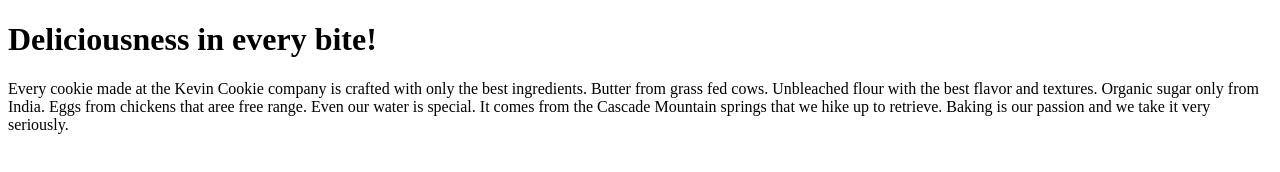
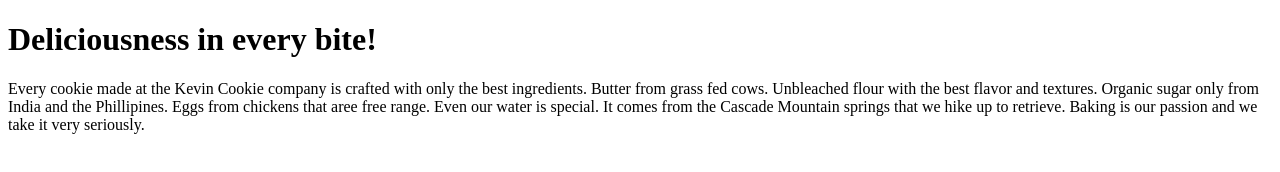
Before and after one commit to LukeAndWinters/LukeGithubTutorial, a plain HTML site: page index.htm in a window 1280 px wide. Drawn offline with Linux system fonts and the light colour scheme.

Commit message:
Update index.htm

```diff
--- a/index.htm
+++ b/index.htm
@@ -4,7 +4,7 @@
 
 <h1>Deliciousness in every bite!</h1>
 
-<p>Every cookie made at the Kevin Cookie company is crafted with only the best ingredients. Butter from grass fed cows. Unbleached flour with the best flavor and textures. Organic sugar only from India. Eggs from chickens that aree free range. Even our water is special. It comes from the Cascade Mountain springs that we hike up to retrieve. Baking is our passion and we take it very seriously.</p>
+<p>Every cookie made at the Kevin Cookie company is crafted with only the best ingredients. Butter from grass fed cows. Unbleached flour with the best flavor and textures. Organic sugar only from India and the Phillipines. Eggs from chickens that aree free range. Even our water is special. It comes from the Cascade Mountain springs that we hike up to retrieve. Baking is our passion and we take it very seriously.</p>
 
 </body>
 </html>
```
